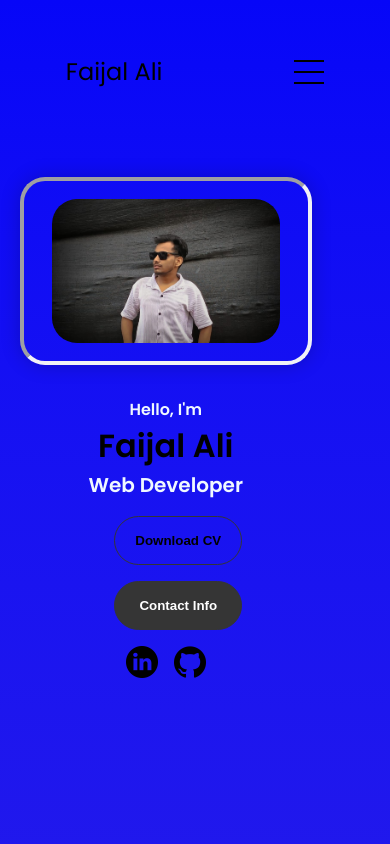
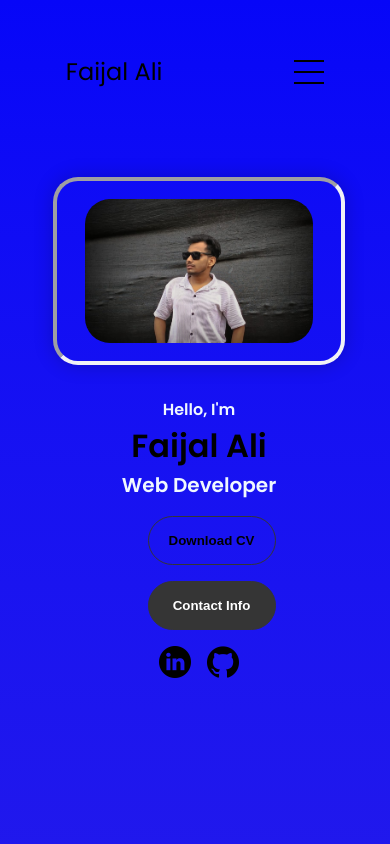
Before and after one commit to faijal-ali/portfolio, a plain HTML site: page index.html in a window 390 px wide. Shown: the top 844 px of the page. Drawn offline with Linux system fonts and the light colour scheme.

Commit message:
Update portfolio mobile layout and styling

```diff
--- a/mediaqueries.css
+++ b/mediaqueries.css
@@ -2,6 +2,8 @@
     #profile {
       height: 83vh;
       margin-bottom: 6rem;
+      margin-left: 3.3rem;
+
 
     }
     .about-containers {
```
